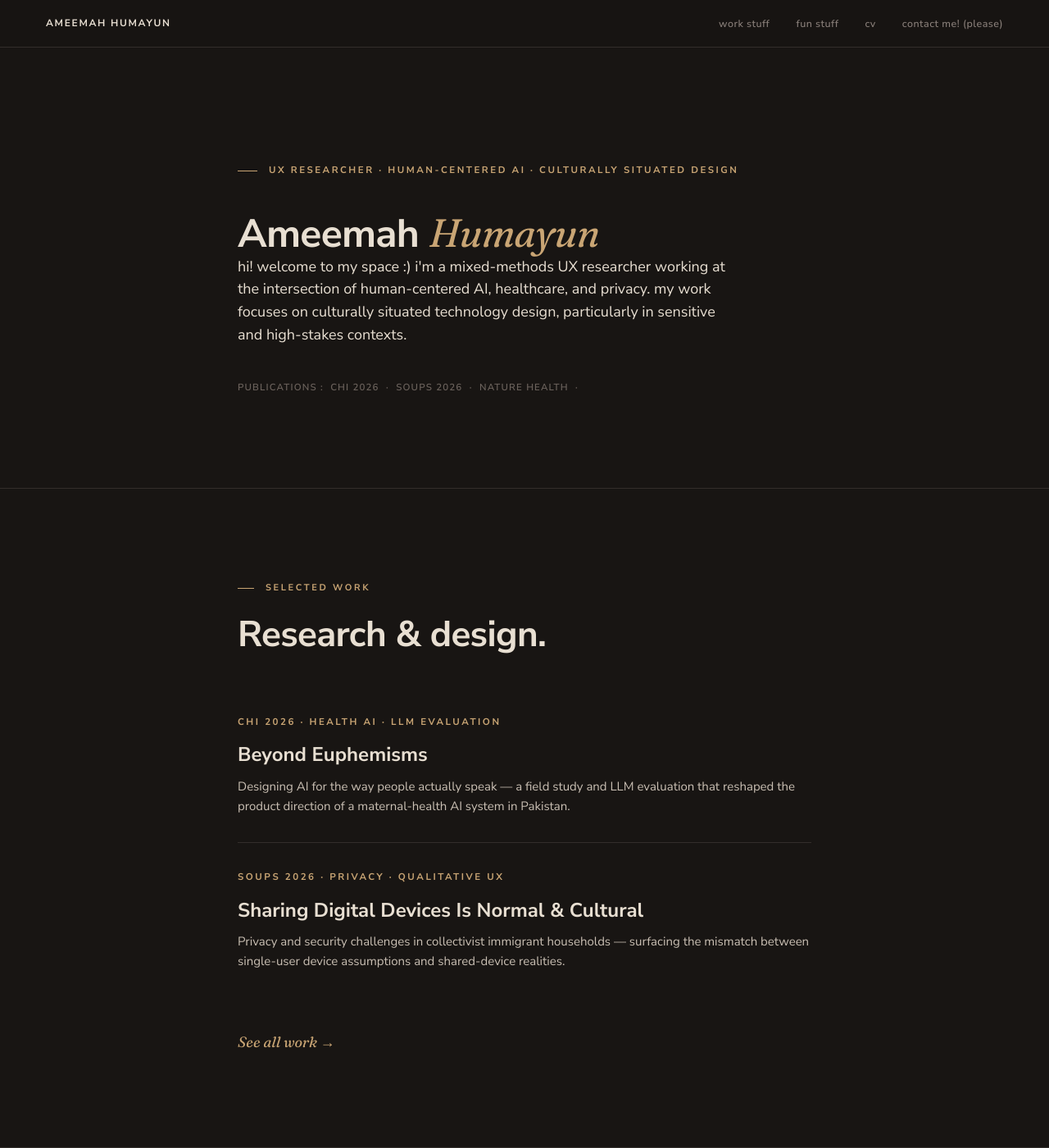
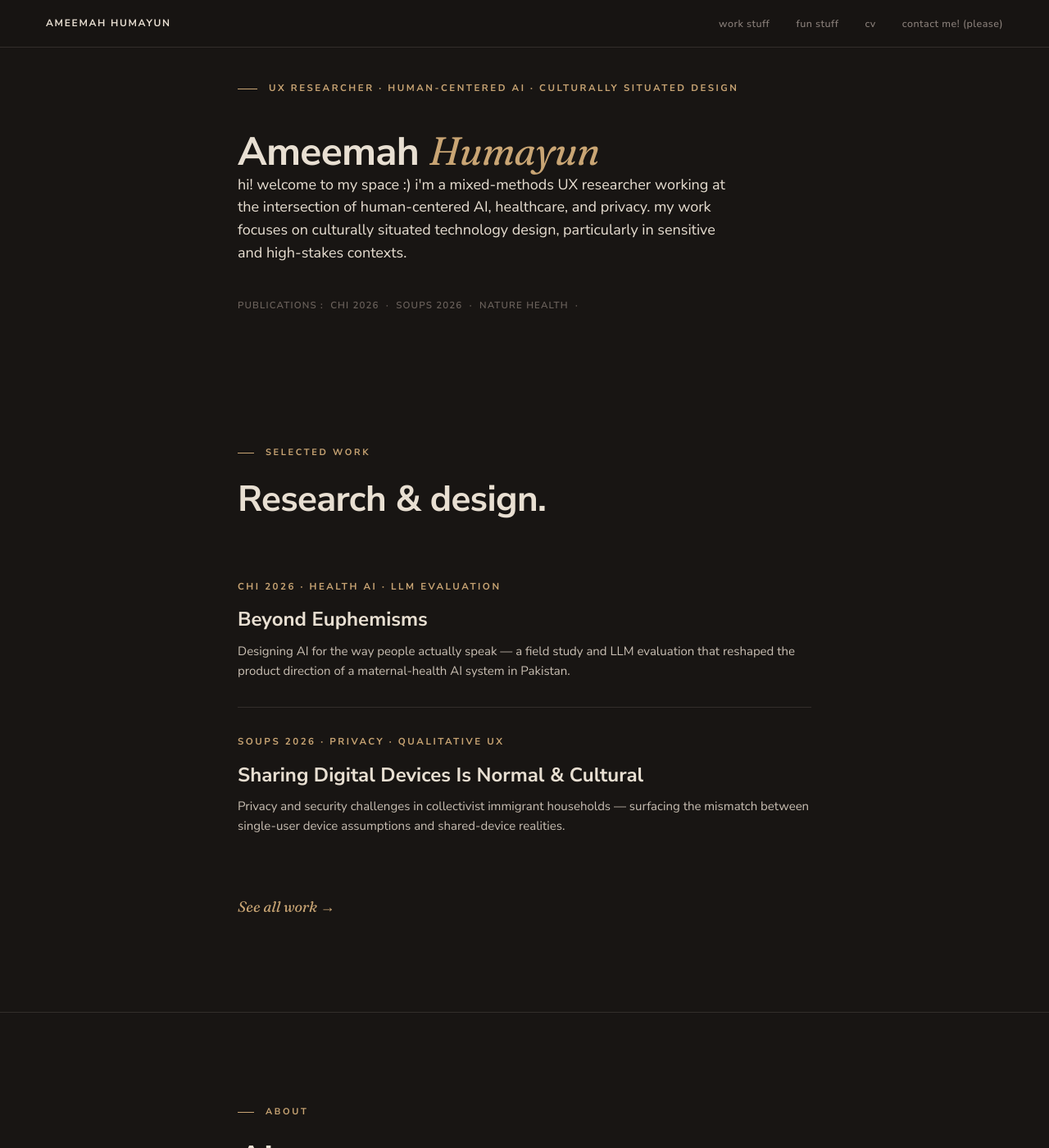
Before and after one commit to ameemahumayun/ameemahumayun.github.io, a Jekyll site: the page built from index.html, in a window 1280 px wide and 1400 px high. Shown: the whole window at 82% size. Built offline with Jekyll 4.4.1, drawn with Linux system fonts in a browser that asks for light colours.

Commit message:
Update layout.css

```diff
--- a/assets/css/layout.css
+++ b/assets/css/layout.css
@@ -88,8 +88,7 @@
 
 /* ----- HERO -------------------------------------------------------------- */
 .hero {
-  padding: var(--space-10) 0 7rem;
-  border-bottom: var(--hairline);
+  padding: 2.5rem 0 3rem;
 }
 .hero__inner {
   max-width: var(--container-narrow);
```
